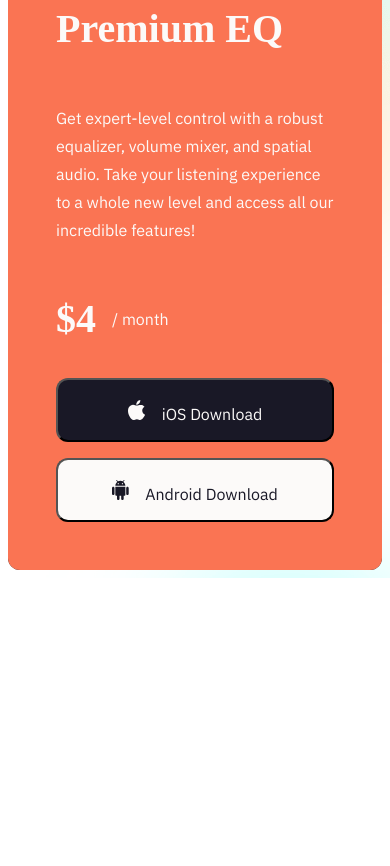
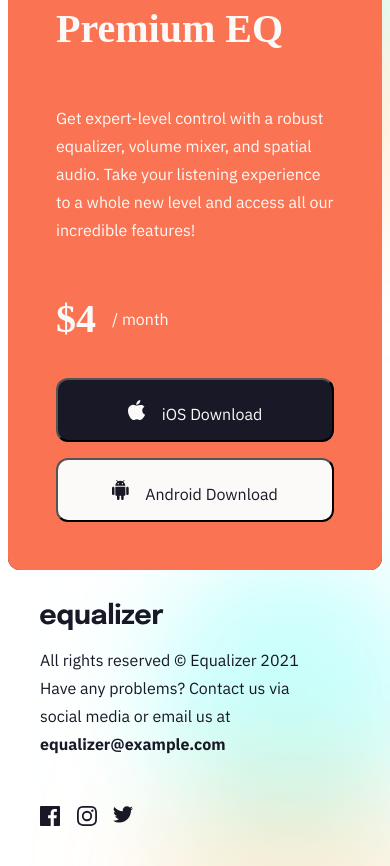
Before and after one commit to roadblock37/Equalizer_landing_page, a plain HTML site: page index.html in a window 390 px wide. Shown: the part 1157-2023 px from the top of the page. Before the commit the page ends 1735 px from the top, so only its background shows below. Drawn offline with Linux system fonts and the light colour scheme.

Commit message:
mobile styling finished

```diff
--- a/index.css
+++ b/index.css
@@ -182,3 +182,40 @@ button:hover {
 .iosBtn:hover {
     background-color: var(--iosBtnHover);
 }
+
+    /* footer */
+.footer {
+    grid-column: 1 / span 6;
+    display: flex;
+    flex-direction: column;
+    padding: 2rem;
+    width: 100%;
+}
+
+.footer-logo {
+    width: 40%;
+}
+
+/* footer paragraph */
+.footer p {
+    line-height: 1.75rem;
+    width: 90%;
+}
+
+/* social icons in footer */
+.social-flexContainer {
+    display: flex;
+    flex-direction: row;
+    width: 30%;
+    justify-content: space-between;
+    margin-top: 2rem;
+}
+
+/* email link in footer */
+.email {
+    font-weight: bold;
+}
+
+.email:hover {
+    cursor: pointer;
+}
--- a/index.html
+++ b/index.html
@@ -42,6 +42,22 @@
    </section>
  </section>
 
+ <!-- footer with social media links in a flex container -->
+ <!-- <footer> -->
+  <section class="footer">
+    <img src="./assets/logo.svg" class="footer-logo">
+    <p>All rights reserved © Equalizer 2021
+      Have any problems? Contact us via social media or email us at <a class="email">equalizer@example.com</a>
+    </p>
+    <div class="social-flexContainer">
+      <a href="#"><img src="./assets/icon-facebook.svg"></a>
+      <a href="#"><img src="./assets/icon-instagram.svg"></a>
+      <a href="#"><img src="./assets/icon-twitter.svg"></a>
+
+    </div>
+  </section>
+
+ <!-- </footer> -->
 
 
 
@@ -54,8 +70,8 @@
 
 
 
-  <!-- All rights reserved © Equalizer 2021
-  Have any problems? Contact us via social media or email us at equalizer@example.com -->
+
+
 
 </body>
 </html>
```
